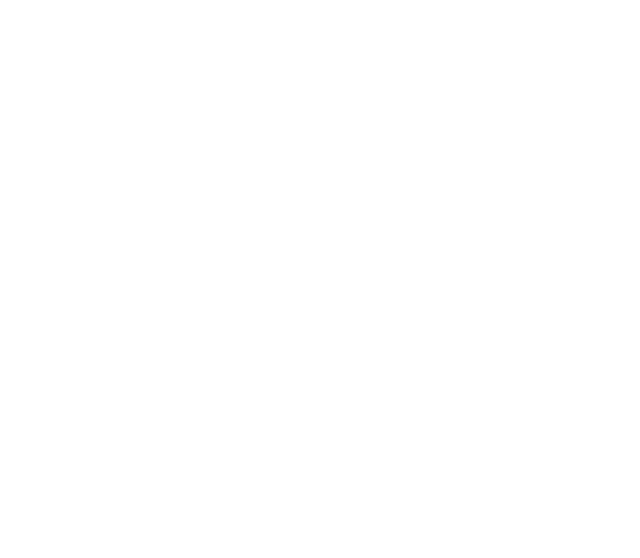
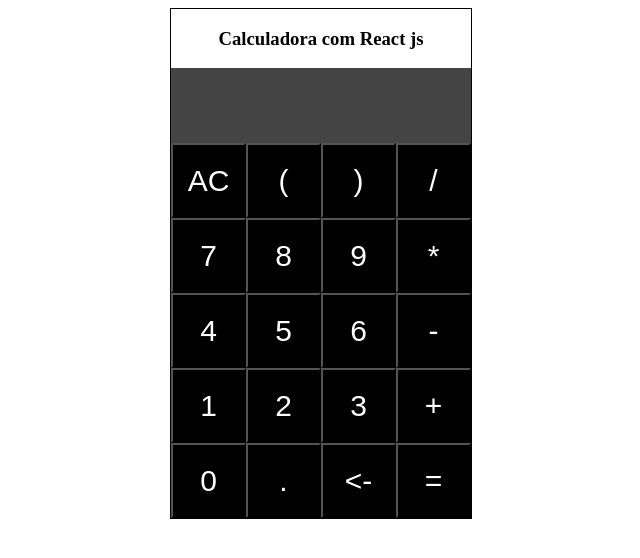
Before and after one commit to Leonardoaugusto77/Estudos-de-React, a React (Create React App) app: page / in a window 1280 px wide. Shown: the top 558 px of the page, without its empty margins (319-959 px from the left). Built offline with nearby package versions, Linux system fonts and the light colour scheme.

Commit message:
aula(calc): conclusao da calc em react

```diff
--- a/src/App.js
+++ b/src/App.js
@@ -1,99 +1,147 @@
-import React,{useState} from "react";
+import React, { useState } from "react";
 
 export default () => {
-
-// States (estados da aplicação)
-
-const [valorTela, setvalorTela] = useState('')
-const [resultado, setResultado] = useState(0)
+  const [valorTela, setValorTela] = useState('')
+  const [resultado, setResultado] = useState()
   const [acumulador, setAcumulador] = useState(0)
-const [operacao, setOperacao] = useState(false)
+  const [operado, setOperado] = useState(false)
 
 
+  // Elementos visuais
+  const Tela = (valor, res) => {
+    return (
+      <div style={cssTela}>
+        <span style={cssTelaOper}>{valor}</span>
+        <span style={cssTelaRes}>{res}</span>
+      </div>
+    )
+  }
+
+  const btn = (label, onClick) => {
+    return (
+      <button style={cssBtn} onClick={onClick} >{label}</button>
+    )
+  }
+
+  // Funções
+  const addDigitoTela = (d) => {
+    if ((d === '+' || d === '-' || d === '*' || d === '/') && operado) {
+      console.log('+-*/')
+      setOperado(false)
+      setValorTela(resultado + d)
+      return
+    } else if (operado) {
+      setValorTela(d)
+      setOperado(false)
+      return
+    }
+    const valorDigitadoTela = valorTela + d
+    setValorTela(valorDigitadoTela)
+  }
+
+  const limparMemoria = () => {
+    setOperado(false)
+    setValorTela('')
+    setResultado(0)
+    setAcumulador(0)
+    return
+  }
+
+  const Operacao = (oper) => {
+    if (oper == 'bs') {
+      let vtela = valorTela
+      vtela = vtela.substring(0, (vtela.length - 1))
+      setValorTela(vtela)
+      setOperado(false)
+      return
+    }
+    try {
+      const r = eval(valorTela) // calc
+      setAcumulador(r)
+      setResultado(r)
+      setOperado(true)
+    } catch {
+      setResultado('ERRO!!!')
+    }
+  }
+
   // Estilos
+  const CSScontainer = {
+    width: 300,
+    margin: 'auto',
+    border: '1px solid #000',
+    textAlign: 'center'
+  }
+
+  const cssBotoes = {
+    flexDirection: 'row',
+    flexWrap: 'wrap'
+  }
 
   const cssTela = {
     display: 'flex',
     paddingLeft: 20,
-  paddingReft: 20,
+    paddingRight: 20,
     justifyContent: 'center',
-  alignItems: 'flex-start',
+    alingItems: 'flex-start',
     backgroundColor: '#444',
     flexDirection: 'column',
-  window: 260
+    height: '75px',
+    width: 260
   }
 
   const cssTelaOper = {
     fontSize: 25,
     color: '#fff',
-  height: 20
+    height: 20,
   }
 
   const cssTelaRes = {
     fontSize: 50,
-  color:'#fff'
+    color: '#fff'
   }
 
   const cssBtn = {
     fontSize: 30,
     height: 75,
     width: 75,
-  padding: 20,
     backgroundColor: '#000',
     color: '#fff',
     borderColor: '#000',
     textAlign: 'center',
-  outline: 'none'
-}
-
-// Componentes
-
-const Btn = (label,onCliock) => {
-  return(
-    <button style={cssBtn}   >{}</button>
-  )
   }
 
 
-const Tela = (val, res) => {
   return (
-    <div style={cssTela}>
-      <span style={cssTelaOper} >{val}</span>
-      <span style={cssTelaRes}>{res}</span>
+    <div style={CSScontainer}>
+
+      <h3>Calculadora com React js</h3>
+
+      {Tela(valorTela, resultado)}
+
+      <div style={cssBotoes}>
+        {btn('AC', limparMemoria)}
+        {btn('(', () => addDigitoTela('('))}
+        {btn(')', () => addDigitoTela(')'))}
+        {btn('/', () => addDigitoTela('/'))}
+        {btn('7', () => addDigitoTela('7'))}
+        {btn('8', () => addDigitoTela('8'))}
+        {btn('9', () => addDigitoTela('9'))}
+        {btn('*', () => addDigitoTela('*'))}
+        {btn('4', () => addDigitoTela('4'))}
+        {btn('5', () => addDigitoTela('5'))}
+        {btn('6', () => addDigitoTela('6'))}
+        {btn('-', () => addDigitoTela('-'))}
+        {btn('1', () => addDigitoTela('1'))}
+        {btn('2', () => addDigitoTela('2'))}
+        {btn('3', () => addDigitoTela('3'))}
+        {btn('+', () => addDigitoTela('+'))}
+        {btn('0', () => addDigitoTela('0'))}
+        {btn('.', () => addDigitoTela('.'))}
+        {btn('<-', () => Operacao('bs'))}
+        {btn('=', () => Operacao('='))}
+      </div>
+
     </div>
   )
 }
-
-
-// Funções
-
-const addDigitoTela = (d) => {
-  if((d == '+' || d == '-' || d == '*' || d == '/'  ) && operacao ){
-    console.log('+-*/')
-    setOperacao(false)
-    setvalorTela(resultado+d)
-    return
-  } else if (operacao){
-    setvalorTela(d)
-    setOperacao(false)
-    return
-  }
-
-  const valorDigitado = valorTela+d
-  setvalorTela(valorDigitado)
-}
-
-const limparMemoria = () => {
-  setOperacao(false)
-  setvalorTela('')
-  setResultado(0)
-  setAcumulador(0)
-  return
-}
-
-  return(
-    <>
-
-    </>
-  )
-}
```
Lines whose indentation alone changed are shown as unchanged.
